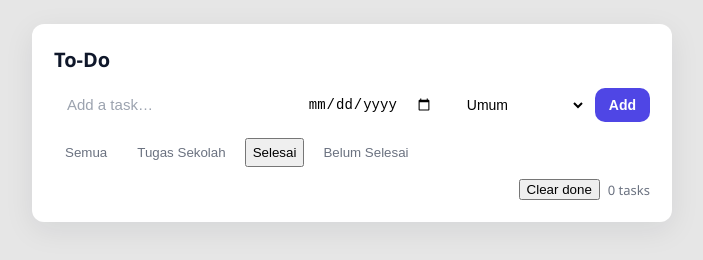
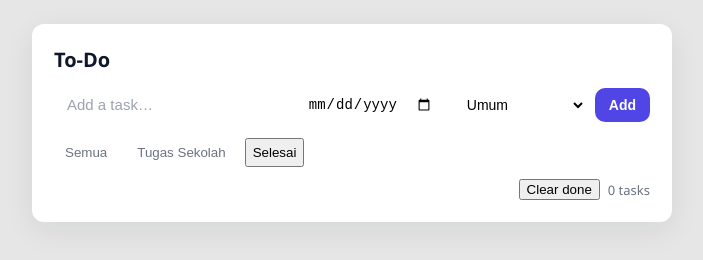
Before and after one commit to dvvooiann-stack/ToDoList, a plain HTML site: page index.html in a window 1280 px wide. Shown: the whole page, without its empty margins (288-991 px from the left). Drawn offline with Linux system fonts and the light colour scheme.

Commit message:
Update index.html

```diff
--- a/index.html
+++ b/index.html
@@ -31,7 +31,6 @@
       <button data-filter="all" class="filter-btn">Semua</button>
       <button data-filter="sekolah" class="filter-btn">Tugas Sekolah</button>
       <button data-filter="done" class="filter-button">Selesai</button>
-      <button data-filter="pending" class="filter-btn">Belum Selesai</button>
     </div>
 
     <ul id="task-list" aria-live="polite"></ul>
```
